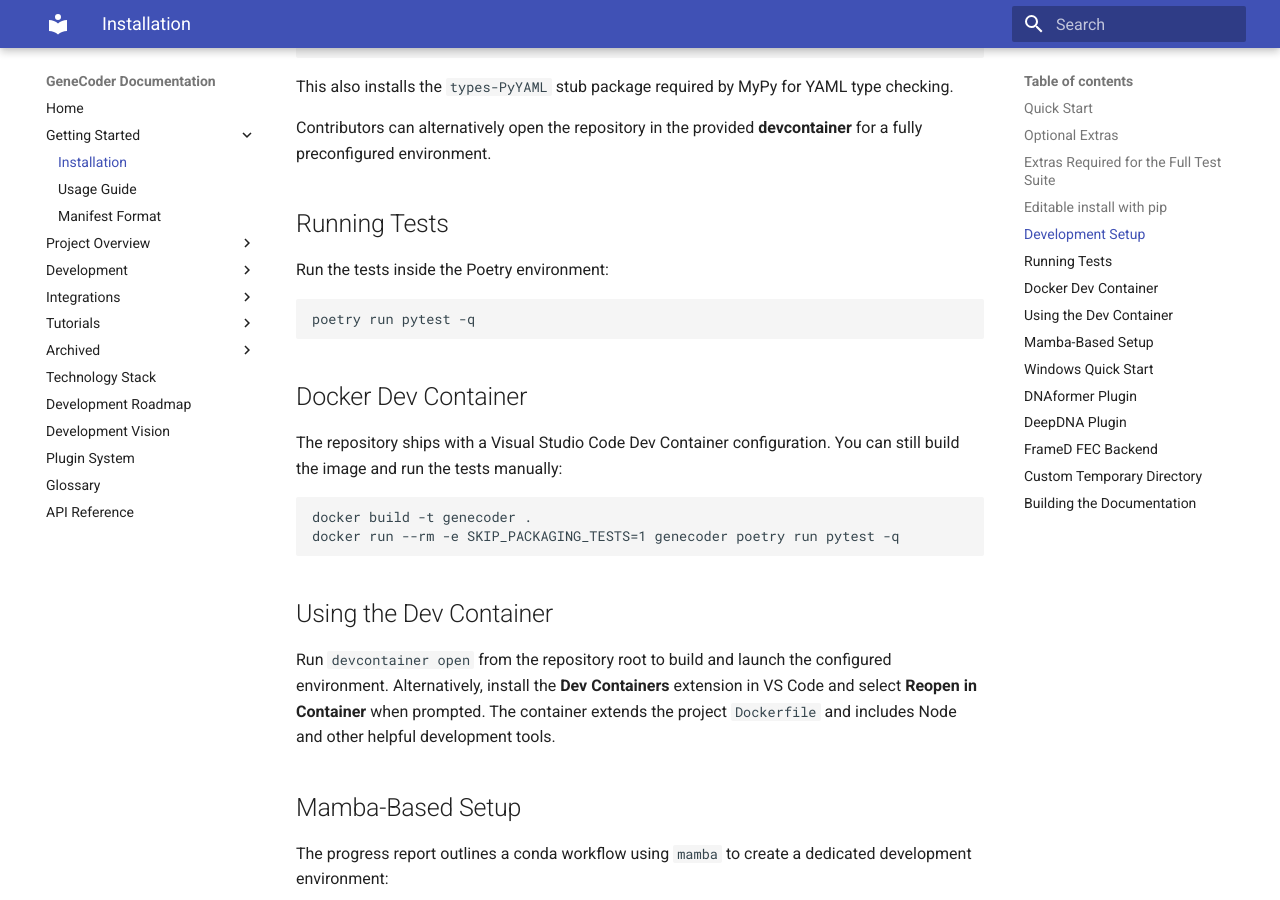
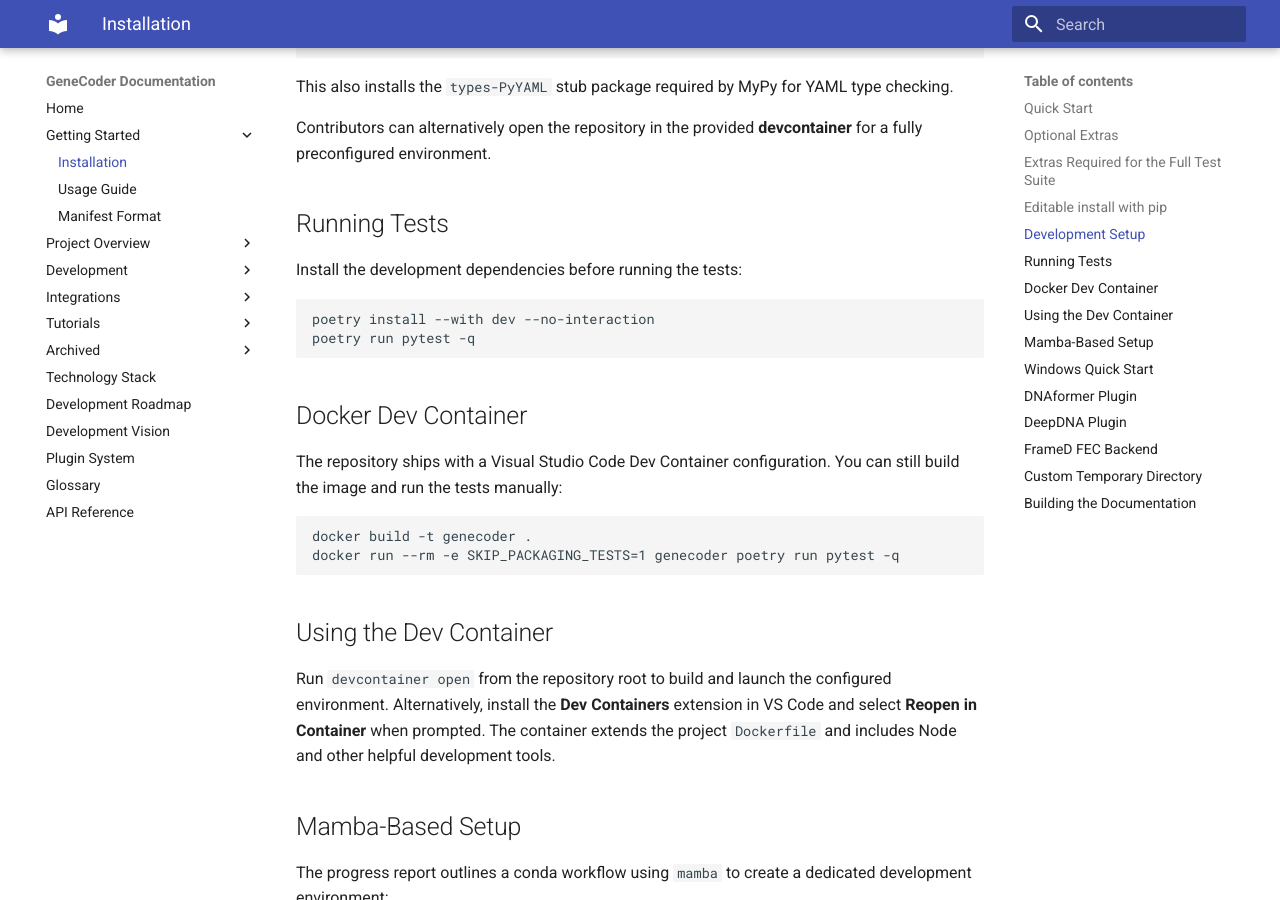
Before and after one commit to d0tTino/GeneCoder, an MkDocs documentation site: the page built from docs/installation.md, in a window 1280 px wide and 900 px high, scrolled down 1962 px. Built offline with MkDocs 1.6.1 and Material for MkDocs 9.7.7, drawn with Linux system fonts in a browser that asks for light colours.

Commit message:
Document test extras

````diff
--- a/docs/installation.md
+++ b/docs/installation.md
@@ -80,9 +80,10 @@ Contributors can alternatively open the repository in the provided
 
 ## Running Tests
 
-Run the tests inside the Poetry environment:
+Install the development dependencies before running the tests:
 
 ```bash
+poetry install --with dev --no-interaction
 poetry run pytest -q
 ```
 
````
Also changed, not shown: README.md (+14 -2 lines), 2 other files.
